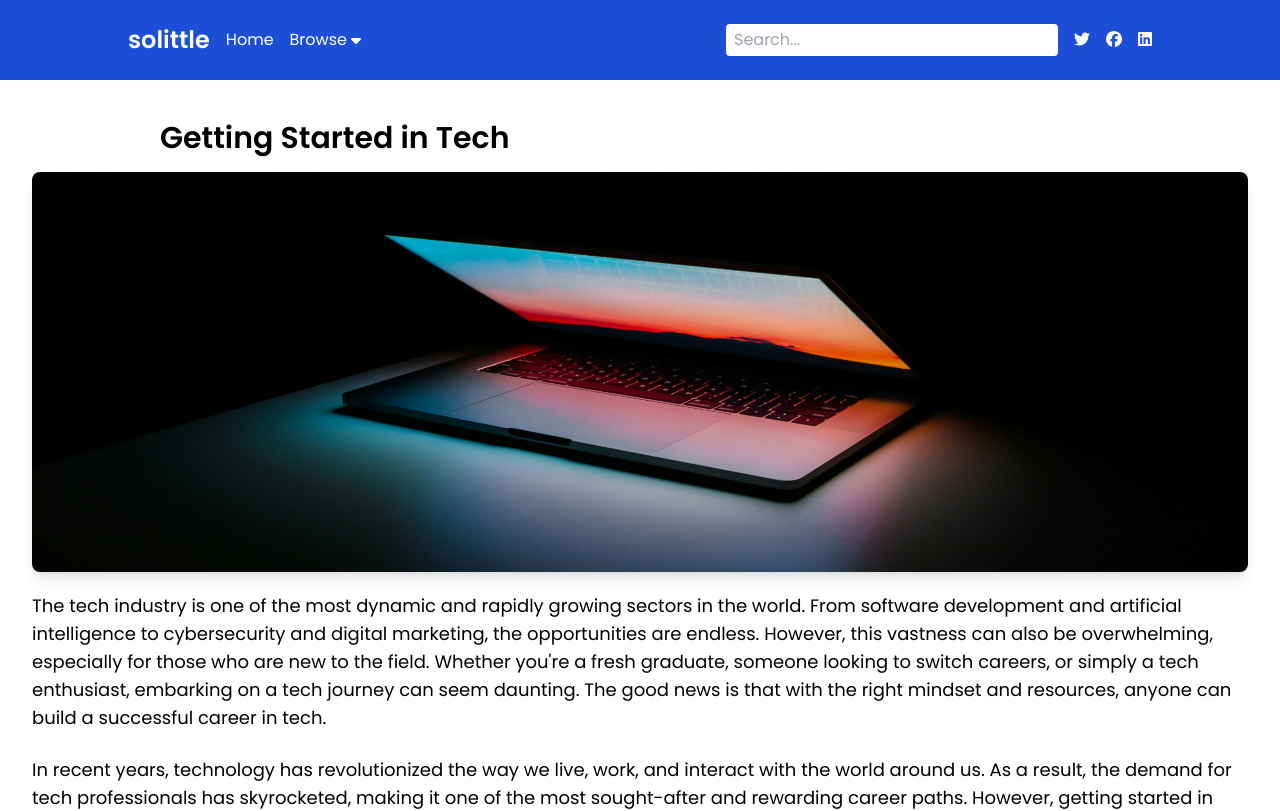
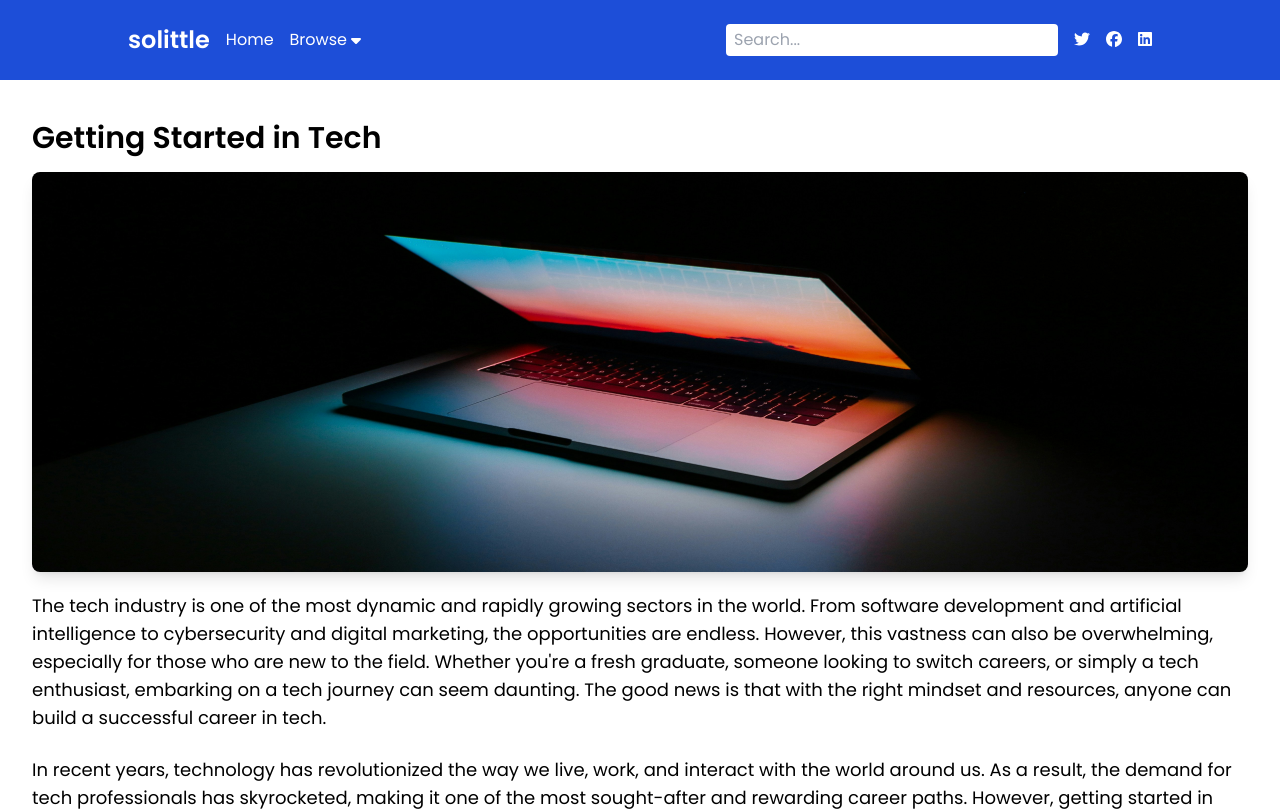
Before and after one commit to elizabeth-agada/so-little, a React (Create React App) app: page /post/1 in a window 1280 px wide. Shown: the top 811 px of the page. Built offline with nearby package versions, Linux system fonts and the light colour scheme.

Commit message:
added handle click on menu items

```diff
--- a/src/components/Header.jsx
+++ b/src/components/Header.jsx
@@ -17,6 +17,11 @@ const Header = () => {
   // Toggle the mobile menu
   const toggleMenu = () => {
     setIsMenuOpen(!isMenuOpen);
+  };
+
+  const handleMenuItemClick = () => {
+    setIsOpen(false);
+    setIsMenuOpen(false);
   };
 
   return (
@@ -69,11 +74,10 @@ const Header = () => {
             </button>
             {isOpen && (
               <div className="pl-4 space-y-2">
-                <Link to="/category/css" className="block hover:underline">CSS</Link>
-                <Link to="/category/grid" className="block hover:underline">Grid</Link>
-                <Link to="/category/flexbox" className="block hover:underline">Flex box</Link>
-                <Link to="/category/design" className="block hover:underline">Design</Link>
-                {/* Add more categories */}
+                <Link to="/category/css" className="block hover:underline" onClick={handleMenuItemClick}>CSS</Link>
+                <Link to="/category/grid" className="block hover:underline" onClick={handleMenuItemClick}>Grid</Link>
+                <Link to="/category/flexbox" className="block hover:underline" onClick={handleMenuItemClick}>Flex box</Link>
+                <Link to="/category/design" className="block hover:underline" onClick={handleMenuItemClick}>Design</Link>
               </div>
             )}
           </nav>
@@ -89,29 +93,26 @@ const Header = () => {
             <div className="col-span-4 space-y-5">
               <h3 className="font-bold mb-2">Content by Category</h3>
               <ul className="flex items-center gap-1 flex-wrap">
-                <li><Link to="/category/css" className="hover:bg-slate-500 bg-black p-2">CSS</Link></li>
-                <li><Link to="/category/grid" className="hover:bg-slate-500 bg-black p-2">Grid</Link></li>
-                <li><Link to="/category/flexbox" className="hover:bg-slate-500 bg-black p-2">Flex box</Link></li>
-                <li><Link to="/category/design" className="hover:bg-slate-500 bg-black p-2">Design</Link></li>
-                {/* Add more categories */}
+                <li><Link to="/category/css" className="block hover:bg-slate-500 bg-black p-2" onClick={handleMenuItemClick}>CSS</Link></li>
+                <li><Link to="/category/grid" className="block hover:bg-slate-500 bg-black p-2" onClick={handleMenuItemClick}>Grid</Link></li>
+                <li><Link to="/category/flexbox" className="block hover:bg-slate-500 bg-black p-2" onClick={handleMenuItemClick}>Flex box</Link></li>
+                <li><Link to="/category/design" className="block hover:bg-slate-500 bg-black p-2" onClick={handleMenuItemClick}>Design</Link></li>
               </ul>
             </div>
             <div className="col-span-4 space-y-5">
               <h3 className="font-bold mb-2">Resources by Application</h3>
               <ul className="flex items-center gap-1 flex-wrap">
-                <li><Link to="/resources/after-effects" className="hover:bg-slate-500 bg-black p-2">After Effects Templates</Link></li>
-                <li><Link to="/resources/bootstrap" className="hover:bg-slate-500 bg-black p-2">Bootstrap Templates</Link></li>
-                {/* Add more resources */}
+                <li><Link to="/resources/after-effects" className="block hover:bg-slate-500 bg-black p-2" onClick={handleMenuItemClick}>After Effects Templates</Link></li>
+                <li><Link to="/resources/bootstrap" className="block hover:bg-slate-500 bg-black p-2" onClick={handleMenuItemClick}>Bootstrap Templates</Link></li>
               </ul>
             </div>
             <div className="col-span-4 space-y-5">
               <h3 className="font-bold mb-2">Others</h3>
               <ul className="flex items-center gap-1 flex-wrap">
-                <li><Link to="/others/after-effects" className="hover:bg-slate-500 bg-black p-2">Web3</Link></li>
-                <li><Link to="/others/bootstrap" className="hover:bg-slate-500 bg-black p-2">Faces for Techies</Link></li>
-                <li><Link to="/others/bootstrap" className="hover:bg-slate-500 bg-black p-2">Fintech</Link></li>
-                <li><Link to="/others/bootstrap" className="hover:bg-slate-500 bg-black p-2">Community</Link></li>
-                {/* Add more resources */}
+                <li><Link to="/others/after-effects" className="block hover:bg-slate-500  bg-black p-2" onClick={handleMenuItemClick}>Web3</Link></li>
+                <li><Link to="/others/bootstrap" className="block hover:bg-slate-500  bg-black p-2" onClick={handleMenuItemClick}>Faces for Techies</Link></li>
+                <li><Link to="/others/bootstrap" className="block hover:bg-slate-500  bg-black p-2" onClick={handleMenuItemClick}>Fintech</Link></li>
+                <li><Link to="/others/bootstrap" className="block hover:bg-slate-500  bg-black p-2" onClick={handleMenuItemClick}>Community</Link></li>
               </ul>
             </div>
           </div>
--- a/src/pages/GettingStartedInTech.jsx
+++ b/src/pages/GettingStartedInTech.jsx
@@ -3,7 +3,7 @@ import React from 'react';
 function GettingStartedInTech() {
   return (
     <main className="container text-black mx-auto my-10 px-4 sm:px-6 lg:px-8 max-w-7xl font-sans">
-      <h1 className="text-3xl font-bold mb-4 px-4 md:px-32">Getting Started in Tech</h1>
+      <h1 className="text-3xl font-bold mb-4">Getting Started in Tech</h1>
       <img src="/img/technology.jpg" alt="Getting Started in Tech" className="w-full h-auto max-h-[400px] object-cover rounded-lg shadow-lg" />
 
       <section className="space-y-4 sm:space-y-6 mt-5">
```
Also changed, not shown: src/tailwind.css.
